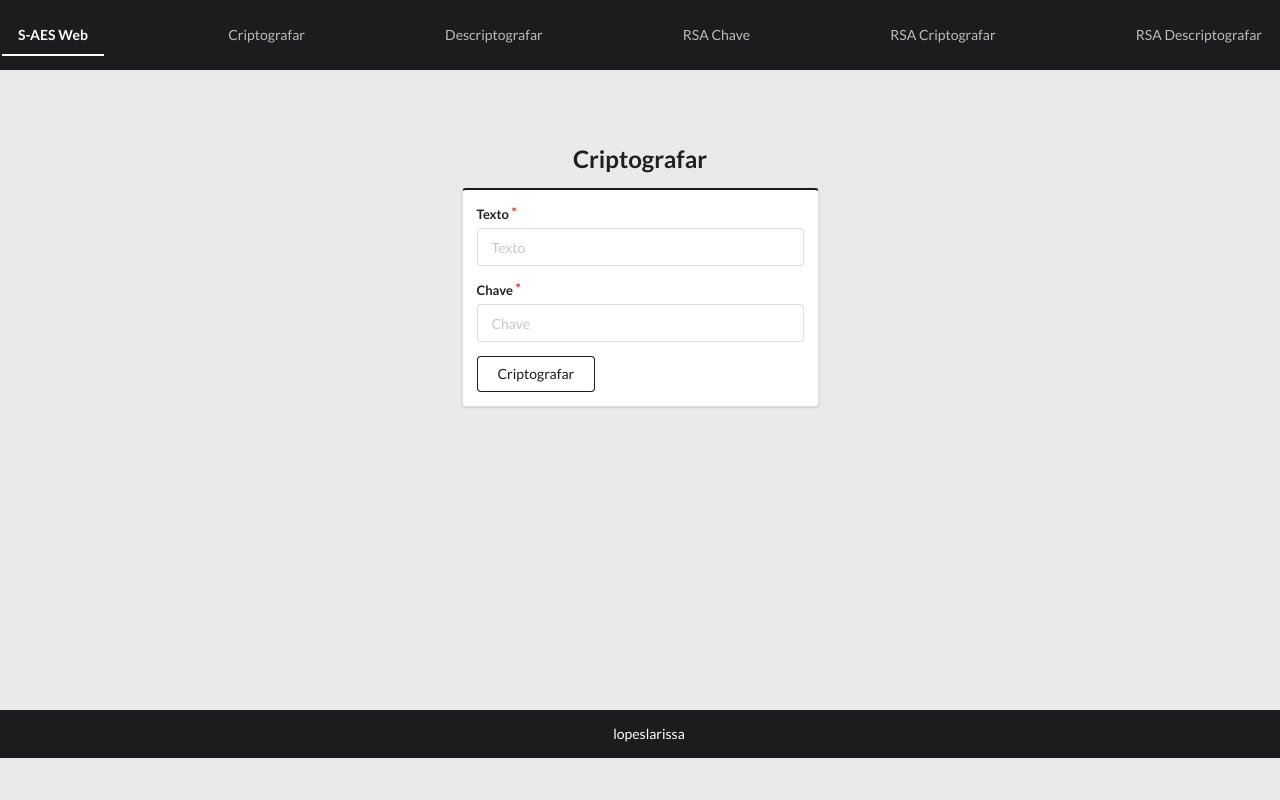
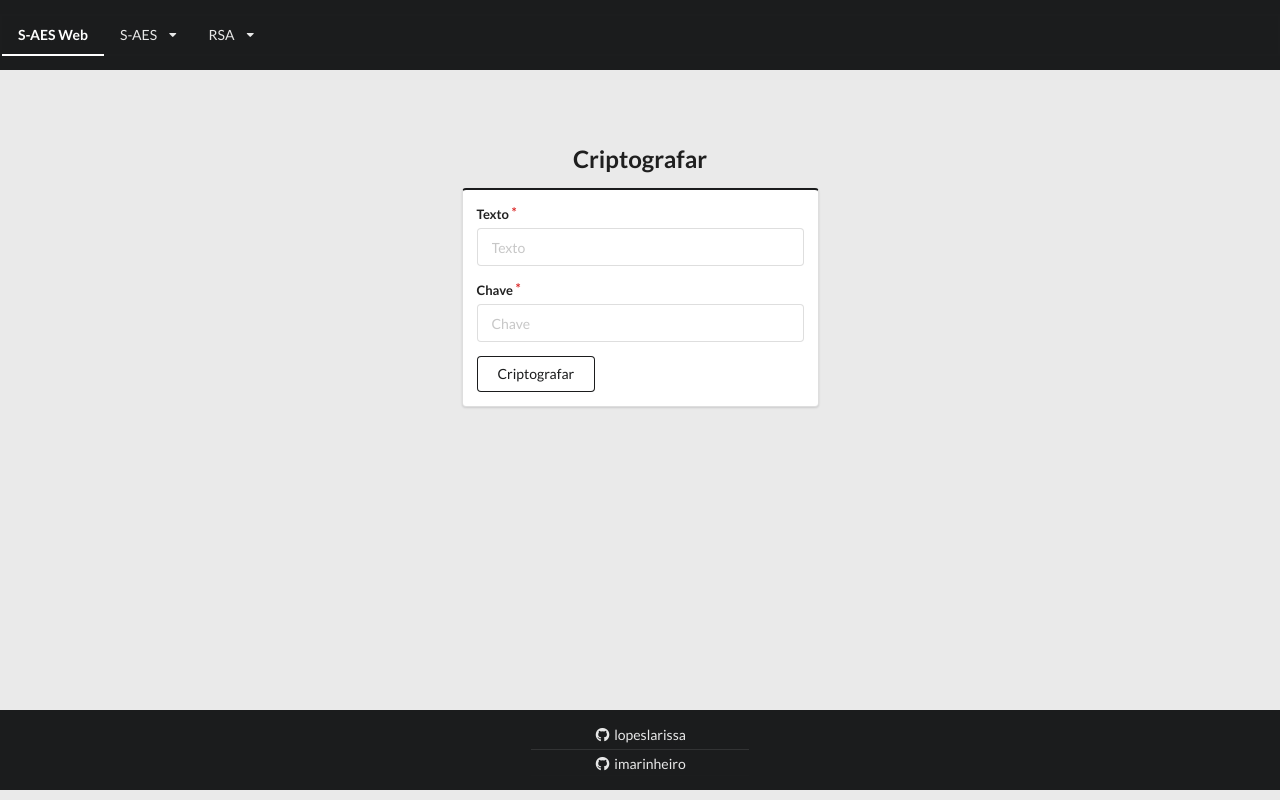
Before and after one commit to imarinheiro/cipherweb, a Django app: page / in a window 1280 px wide. Run offline with Django 3.2, Linux system fonts and the light colour scheme; parts of the project's set-up code (start-up, migrations or seed data) failed here and were passed over.

```diff
--- a/SAES/static/js/main.js
+++ b/SAES/static/js/main.js
@@ -22,4 +22,8 @@ $(document).ready(function () {
             .transition('fade')
         ;
     });
+
+    $('.ui.dropdown.item').dropdown({
+        transition: 'drop'
+    });
 });
--- a/SAES/templates/base.html
+++ b/SAES/templates/base.html
@@ -13,11 +13,21 @@
     <div class="ui inverted vertical segment">
         <div class="ui inverted secondary pointing menu stackable">
             <a class="active item" href="{% url 'home' %}">S-AES Web</a>
-            <a class="item right floated" href="{% url 'encrypt' %}"><em class="lock icon"></em> Criptografar</a>
-            <a class="item right floated" href="{% url 'decrypt' %}"><em class="lock open icon"></em> Descriptografar</a>
-            <a class="item right floated" href="{% url 'rsa-key' %}"><em class="key icon"></em> RSA Chave</a>
-            <a class="item right floated" href="{% url 'rsa-encrypt' %}"><em class="lock icon"></em> RSA Criptografar</a>
-            <a class="item right floated" href="{% url 'rsa-decrypt' %}"><em class="lock open icon"></em> RSA Descriptografar</a>
+            <div class="ui dropdown item">
+                S-AES <em class="dropdown icon"></em>
+                <div class="menu">
+                    <a class="item" href="{% url 'encrypt' %}">Criptografar</a>
+                    <a class="item" href="{% url 'decrypt' %}">Descriptografar</a>
+                </div>
+            </div>
+            <div class="ui dropdown item">
+                RSA <em class="dropdown icon"></em>
+                <div class="menu">
+                    <a class="item" href="{% url 'rsa-key' %}">Chave</a>
+                    <a class="item" href="{% url 'rsa-encrypt' %}">Criptografar</a>
+                    <a class="item" href="{% url 'rsa-decrypt' %}">Descriptografar</a>
+                </div>
+            </div>
         </div>
     </div>
 </header>
@@ -29,12 +39,16 @@
 
 <footer class="ui black inverted vertical footer relaxed segment">
     <div class="ui five column middle aligned centered inverted stackable grid">
-        <div class="two wide column"></div>
-        <div class="three wide column">
-            <div class="ui divided celled relaxed inverted">
+        <div class="three wide column center aligned">
+            <div class="ui divided celled relaxed inverted list">
                 <div class="item">
                     <a rel="noopener noreferrer" href="https://github.com/lopeslarissa" target="_blank">
-                        <em class="ui github icon"></em>lopeslarissa
+                        <i class="github icon"></i>lopeslarissa
+                    </a>
+                </div>
+                <div class="item">
+                    <a rel="noopener noreferrer" href="https://github.com/imarinheiro" target="_blank">
+                        <i class="github icon"></i>imarinheiro
                     </a>
                 </div>
             </div>
```
